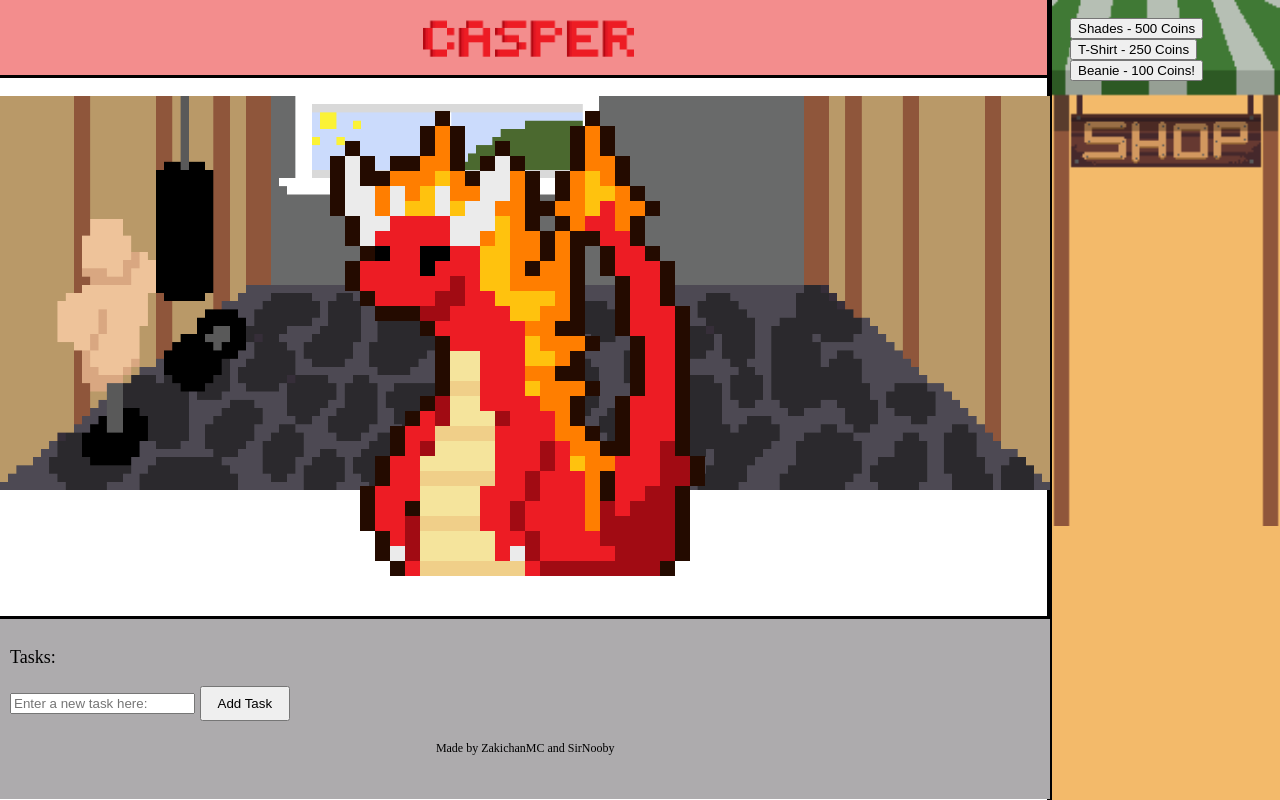
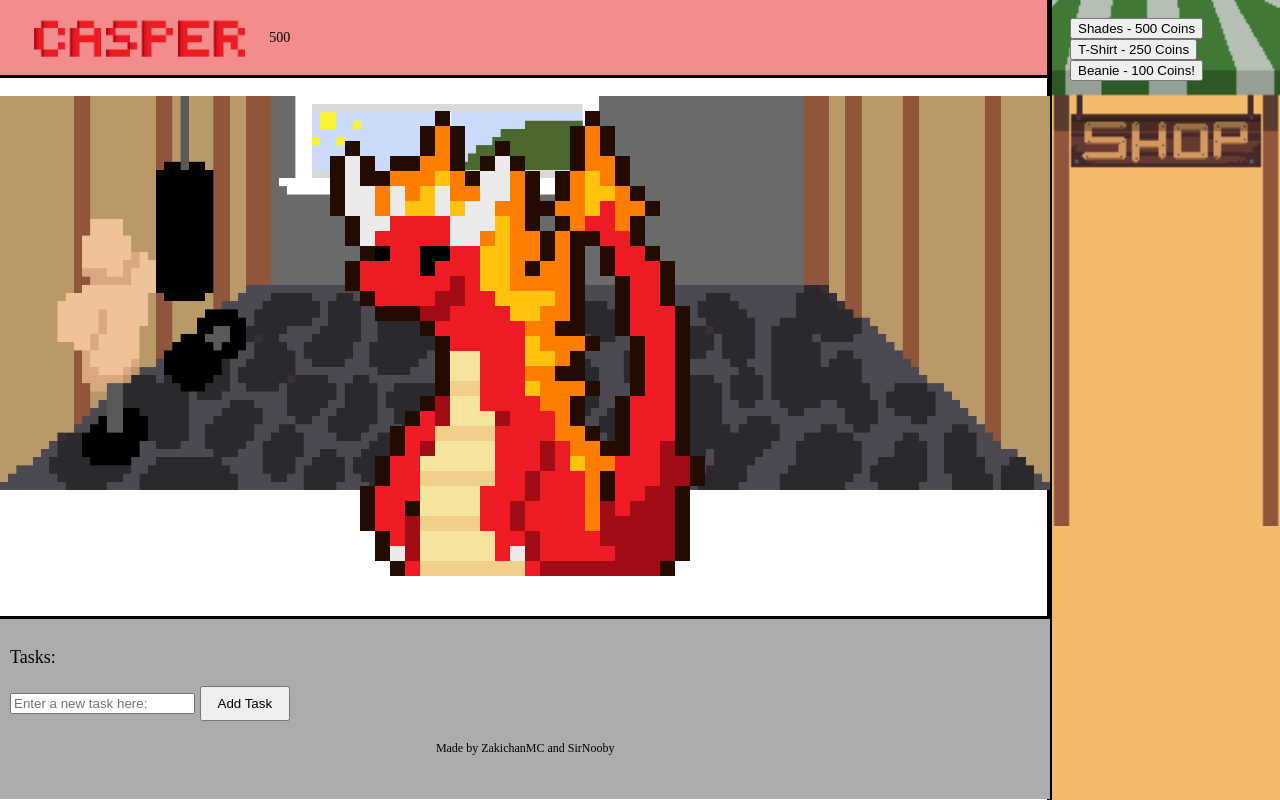
Before and after one commit to Sir-Nooby/casper, a plain HTML site: page index.html in a window 1280 px wide. Drawn offline with Linux system fonts and the light colour scheme.

Commit message:
beta 5 -zakibuild

```diff
--- a/index.html
+++ b/index.html
@@ -15,6 +15,7 @@
     <!-- Generate the title area-->
     <div id="topbar">
         <img id="site-image" src="Contents/Sprites/Menu/title.png" alt="Friend Site - A Tool For Productivity">
+        <p id="coin-amount"> 500 </p>
     </div>
 
     <!-- Generate the shop area-->
--- a/styles.css
+++ b/styles.css
@@ -35,7 +35,6 @@ body {
     background-color: rgb(243, 141, 141);
     width: 81%;
     display: flex;
-    justify-content: center;
     align-items: center;
     padding: 10px;
     height: 55px;
@@ -48,7 +47,9 @@ body {
     height: auto;
 }
 
-
+#coin-amount {
+    right:0
+}
 
 #friend-home {
     top: 12%;
```
Also changed, not shown: Contents/Sprites/Menu/drago.png (added).
